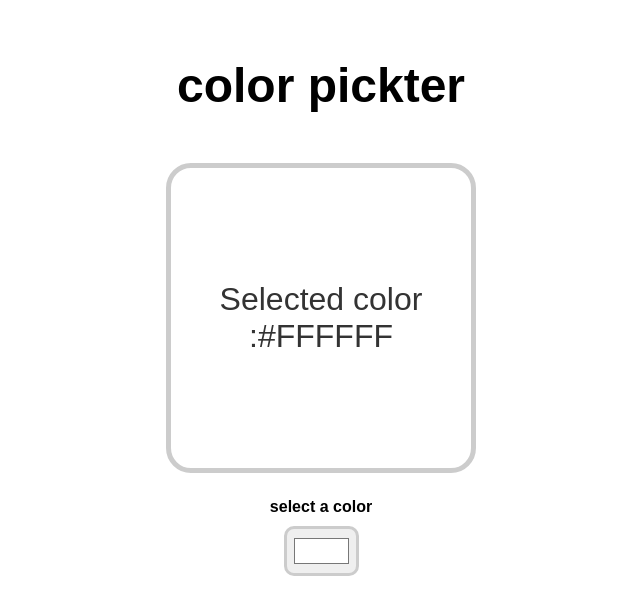
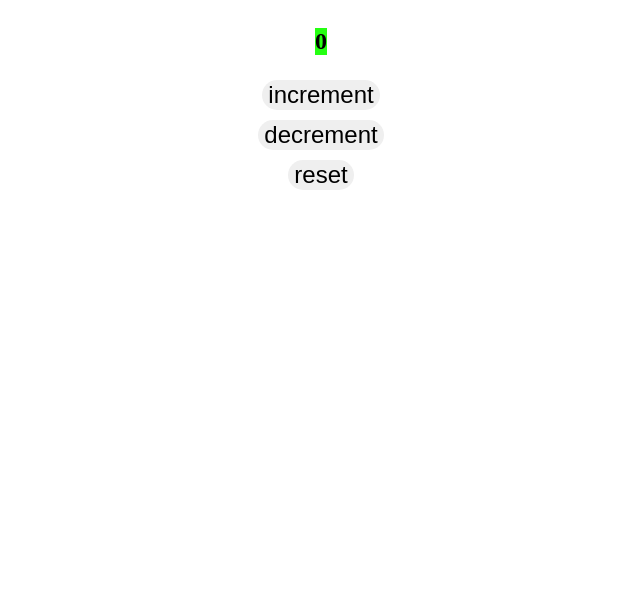
Before and after one commit to kunndnn/reactsLearn, a React (Vite) app: page / in a window 1280 px wide. Shown: the top 614 px of the page, without its empty margins (319-959 px from the left). Built offline with nearby package versions, Linux system fonts and the light colour scheme.

Commit message:
update for state updations

```diff
--- a/src/App.jsx
+++ b/src/App.jsx
@@ -1,8 +1,8 @@
-import ColorPicker from "./ColorPicker";
+import MyComponent from "./MyComponent";
 function App() {
   return (
     <>
-      <ColorPicker />
+      <MyComponent />
     </>
   );
 }
--- a/src/ColorPicker.jsx
+++ /dev/null
@@ -1,20 +0,0 @@
-import { useState } from "react";
-
-function ColorPicker() {
-  const [color, setColor] = useState("#FFFFFF");
-  const handleColorChange = (e) => {
-    setColor(e.target.value);
-  };
-  return (
-    <div className="color-picker-container">
-      <h1>color pickter</h1>
-      <div className="color-display" style={{ backgroundColor: color }}>
-        <p>Selected color :{color}</p>
-      </div>
-      <label htmlFor="">select a color</label>
-      <input type="color" value={color} onChange={handleColorChange} />
-    </div>
-  );
-}
-
-export default ColorPicker;
--- /dev/null
+++ b/src/MyComponent.jsx
@@ -0,0 +1,28 @@
+import { useState } from "react";
+
+function MyComponent() {
+  const [count, setCount] = useState(0);
+  function incremetCount() {
+    setCount((prevCount) => prevCount + 1);
+    setCount((prevCount) => prevCount + 1);
+    setCount((prevCount) => prevCount + 1);
+  }
+  function decrementCount() {
+    setCount((c) => c - 1);
+    setCount((c) => c - 1);
+    setCount((c) => c - 1);
+  }
+  const resetCount = () => {
+    setCount((c) => (c = 0));
+  };
+  return (
+    <div className="container">
+      <h2>{count}</h2>
+      <button onClick={incremetCount}>increment</button>
+      <button onClick={decrementCount}>decrement</button>
+      <button onClick={resetCount}>reset</button>
+    </div>
+  );
+}
+
+export default MyComponent;
--- a/src/index.css
+++ b/src/index.css
@@ -1,44 +1,16 @@
-body {
-  font-family: Arial, Helvetica, sans-serif;
+h2 {
+  /* margin-left: 80px; */
+background-color: hsla(115, 100%, 50%, 0.93);
 }
-.color-picker-container {
+.container {
   display: flex;
   flex-direction: column;
   align-items: center;
 }
-
-h1 {
-  margin: 50px;
-  font-size: 3rem;
+button {
+  margin: 5px;
+  border: none;
+  border-radius: 2rem;
+  border-color: #ffb700a7;
+  font-size: x-large;
 }
-
-.color-display {
-  width: 300px;
-  height: 300px;
-  display: flex;
-  justify-content: center;
-  align-items: center;
-  border: 5px solid hsl(0, 0%, 80%);
-  border-radius: 25px;
-  margin-bottom: 25px;
-  transition: 0.25s ease;
-}
-.color-display p {
-  color: hsl(0, 0%, 20%);
-  font-size: 2rem;
-  text-align: center;
-}
-
-label {
-  font-size: 1.5 rem;
-  font-weight: bold;
-  margin-bottom: 10px;
-}
-
-input[type="color"] {
-  width: 75px;
-  height: 50px;
-  padding: 5px;
-  border-radius: 10px;
-  border: 3px solid hsl(0, 0%, 80%);
-}
```
